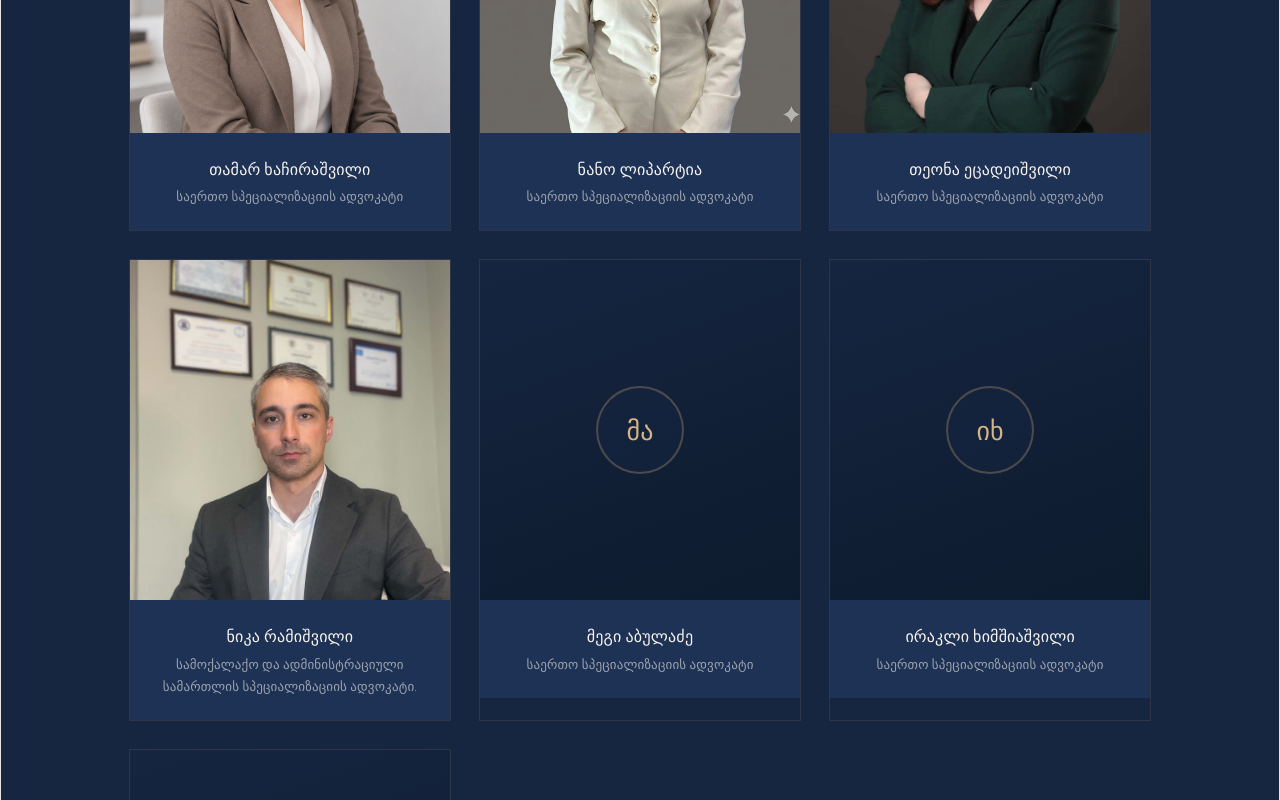
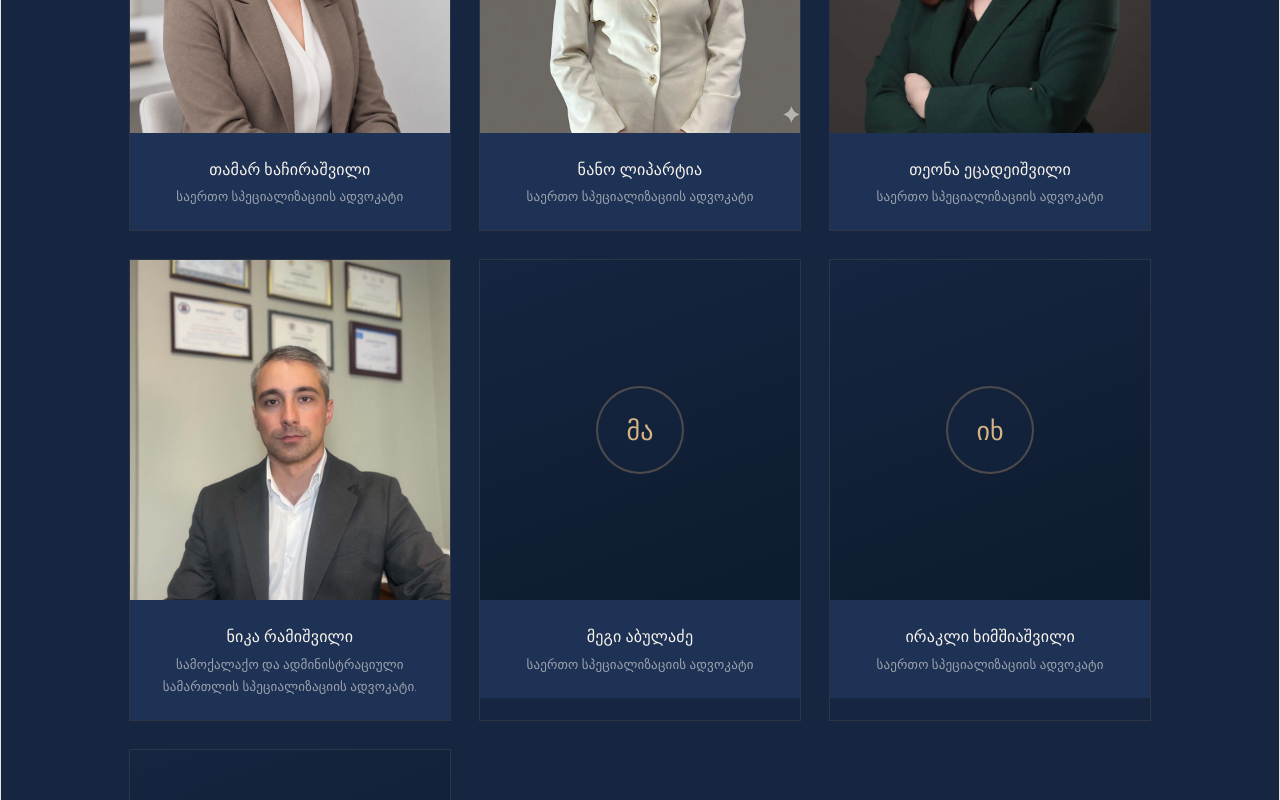
Before and after one commit to beka-ab/tamar-law, a React (Vite) app: page / in a window 1280 px wide. Shown: the part 5560-6360 px from the top of the page. Built offline with nearby package versions, Linux system fonts and the light colour scheme.

Commit message:
here we are

```diff
--- a/src/App.css
+++ b/src/App.css
@@ -1139,7 +1139,7 @@ textarea.form-input {
   width: 100%;
   height: 100%;
   object-fit: cover;
-  object-position: center top;
+  object-position: center 20%;
   display: block;
   transition: transform 0.4s ease;
 }
```
